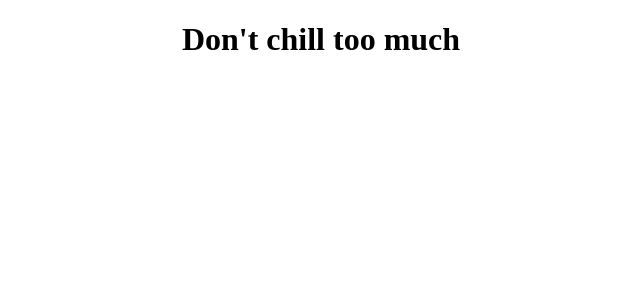
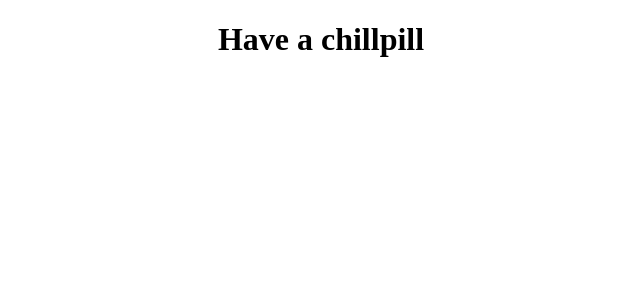
Before and after one commit to amansingh-gh/EMS, a React (Create React App) app: page / in a window 1280 px wide. Shown: the top 300 px of the page, without its empty margins (319-959 px from the left). Built offline with nearby package versions, Linux system fonts and the light colour scheme.

Commit message:
h1 updated

```diff
--- a/src/App.jsx
+++ b/src/App.jsx
@@ -3,7 +3,7 @@ import './assets/styles/App.css';
 function App() {
   return (
     <div className="App">
-      <h1>Don't chill too much</h1>
+      <h1>Have a chillpill</h1>
     </div>
   );
 }
```
